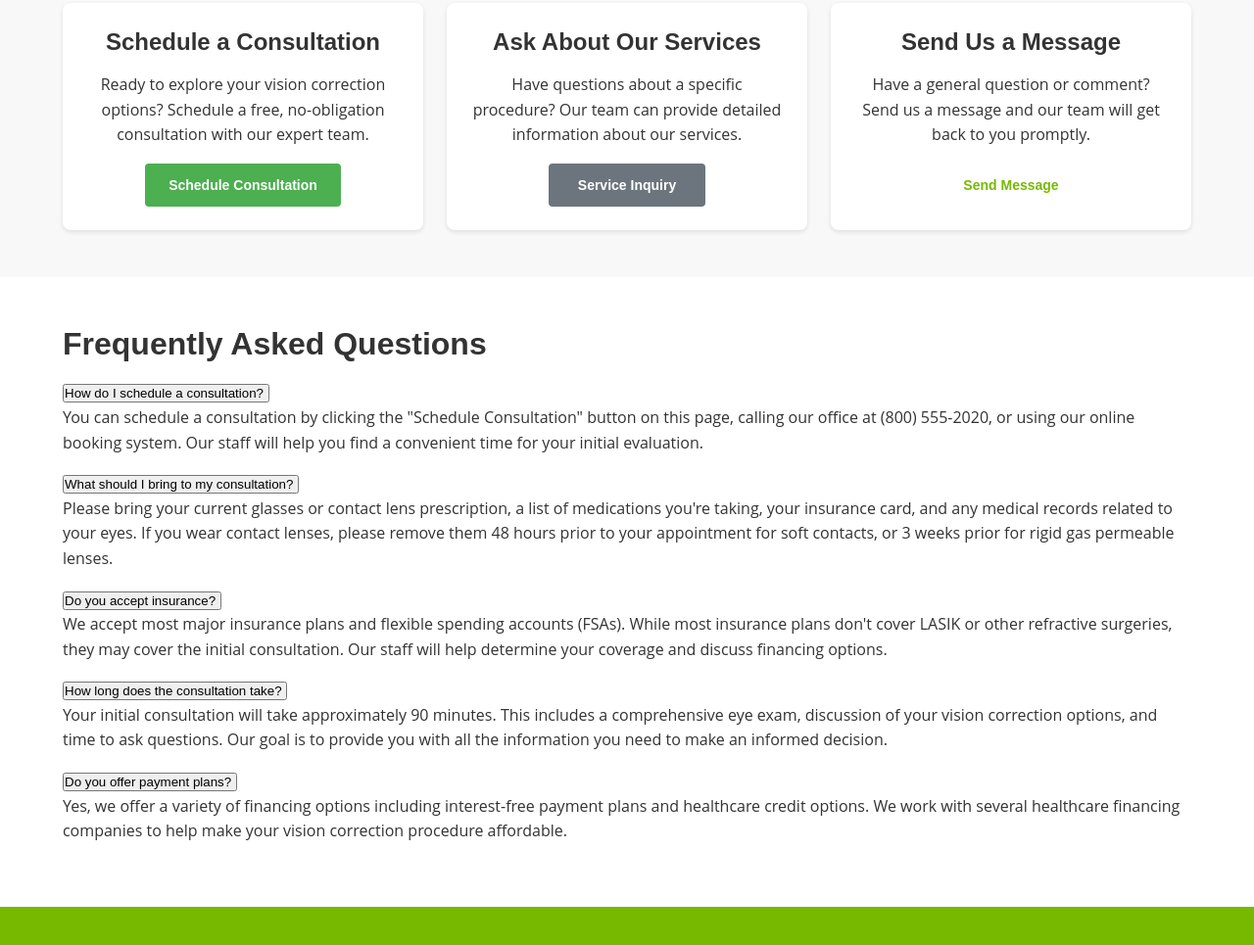
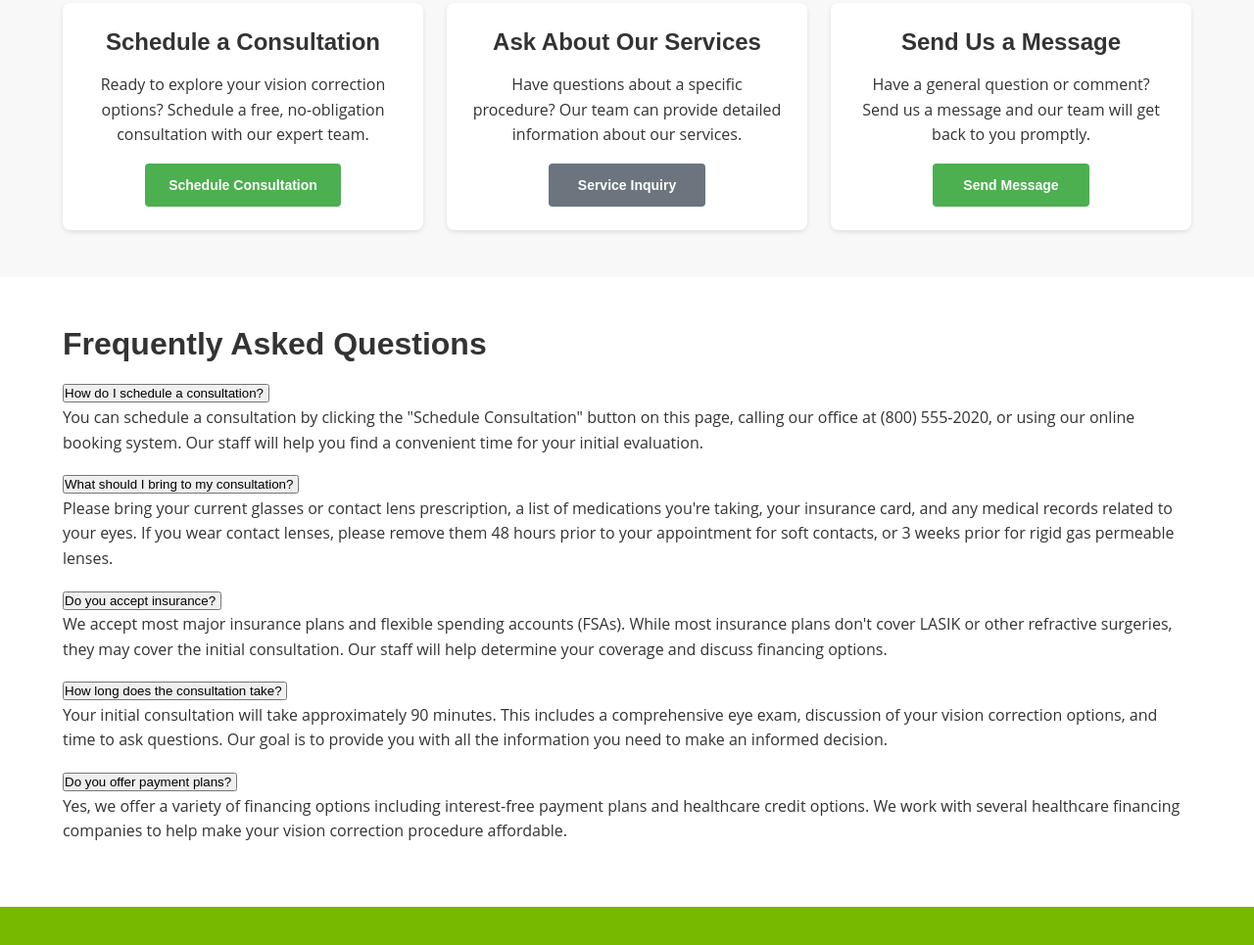
Before and after one commit to jeflowers/vision-clarity-website, a website: page pages/contact.html in a window 1280 px wide. Shown: the part 1043-2008 px from the top of the page at 98% size. Drawn offline with Linux system fonts and the light colour scheme.

Commit message:
Update contact.html
Updated "Send Us a Message" button class btn-primary. Button lost formating  after last change.

```diff
--- a/pages/contact.html
+++ b/pages/contact.html
@@ -121,7 +121,7 @@
                 <div class="service-card">
                     <h3>Send Us a Message</h3>
                     <p>Have a general question or comment? Send us a message and our team will get back to you promptly.</p>
-                    <button class="btn btn-outline open-modal" data-form-type="message">Send Message</button>
+                    <button class="btn btn-primary open-modal" data-form-type="message">Send Message</button>
                 </div>
             </div>
         </div>
```
